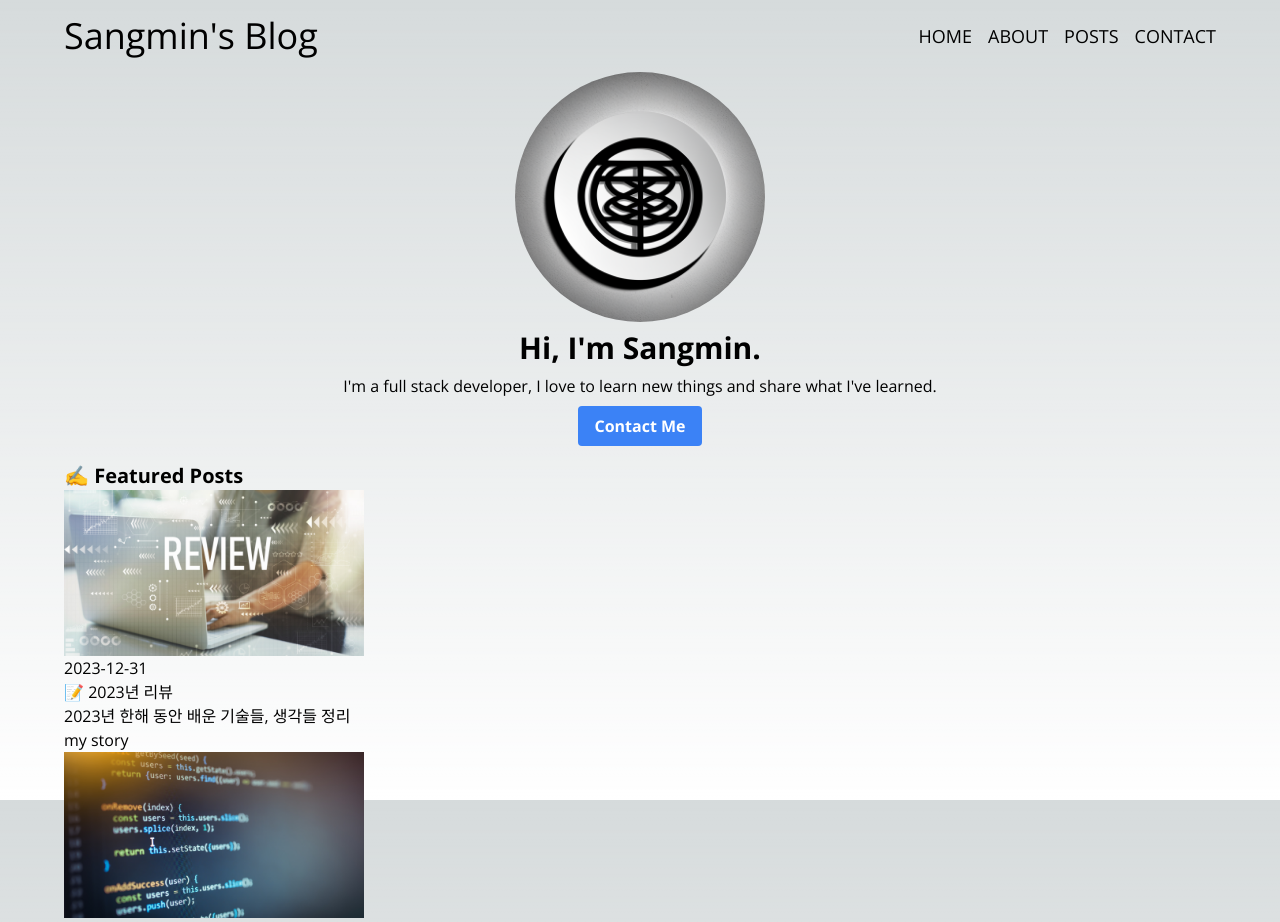
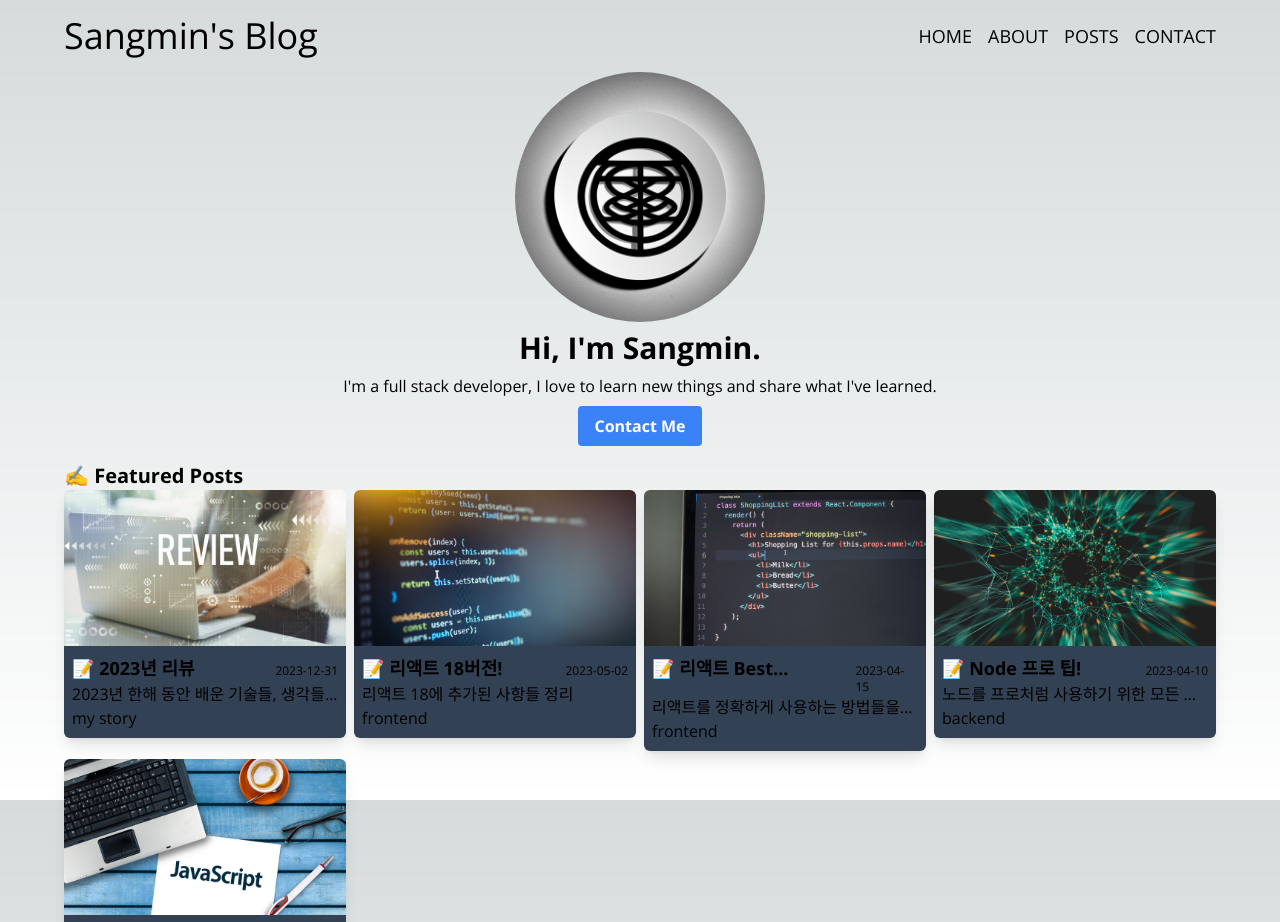
Before and after one commit to sangmin4208/my-blog, a Next.js app: page / in a window 1280 px wide. Shown: the top 922 px of the page. Built offline with nearby package versions, Linux system fonts and the light colour scheme.

Commit message:
✍️9.11 피쳐된 포스트 보여주기

```diff
--- a/src/app/components/post_card.tsx
+++ b/src/app/components/post_card.tsx
@@ -10,20 +10,25 @@ export default function PostCard({
 }) {
   return (
     <Link href={`/posts/${path}`}>
+      <article className="rounded-md overflow-hidden shadow-lg">
         <Image
+          className="w-full"
           src={`/images/posts/${path}.png`}
           alt={title}
           width={300}
           height={200}
         />
-      <div>
-        <time>{date.toString()}</time>
-        <h3>
+        <div className="p-2 bg-slate-700">
+          <div className="flex items-baseline justify-between">
+            <h3 className="text-lg font-bold line-clamp-1">
               <span>📝</span> {title}
             </h3>
-        <p>{description}</p>
+            <time className="text-xs">{date.toString()}</time>
+          </div>
+          <p className="w-full line-clamp-1">{description}</p>
           <p>{category}</p>
         </div>
+      </article>
     </Link>
   )
 }
--- a/src/app/components/posts_grid.tsx
+++ b/src/app/components/posts_grid.tsx
@@ -4,7 +4,7 @@ import PostCard from "./post_card"
 
 export default function PostsGrid({ posts }: { posts: Post[] }) {
   return (
-    <ul>
+    <ul className="grid grid-cols-1 md:grid-cols-3 lg:grid-cols-4 gap-2">
       {posts.map((post) => (
         <li key={post.title}>
           <PostCard post={post} />
```
Lines whose indentation alone changed are shown as unchanged.
